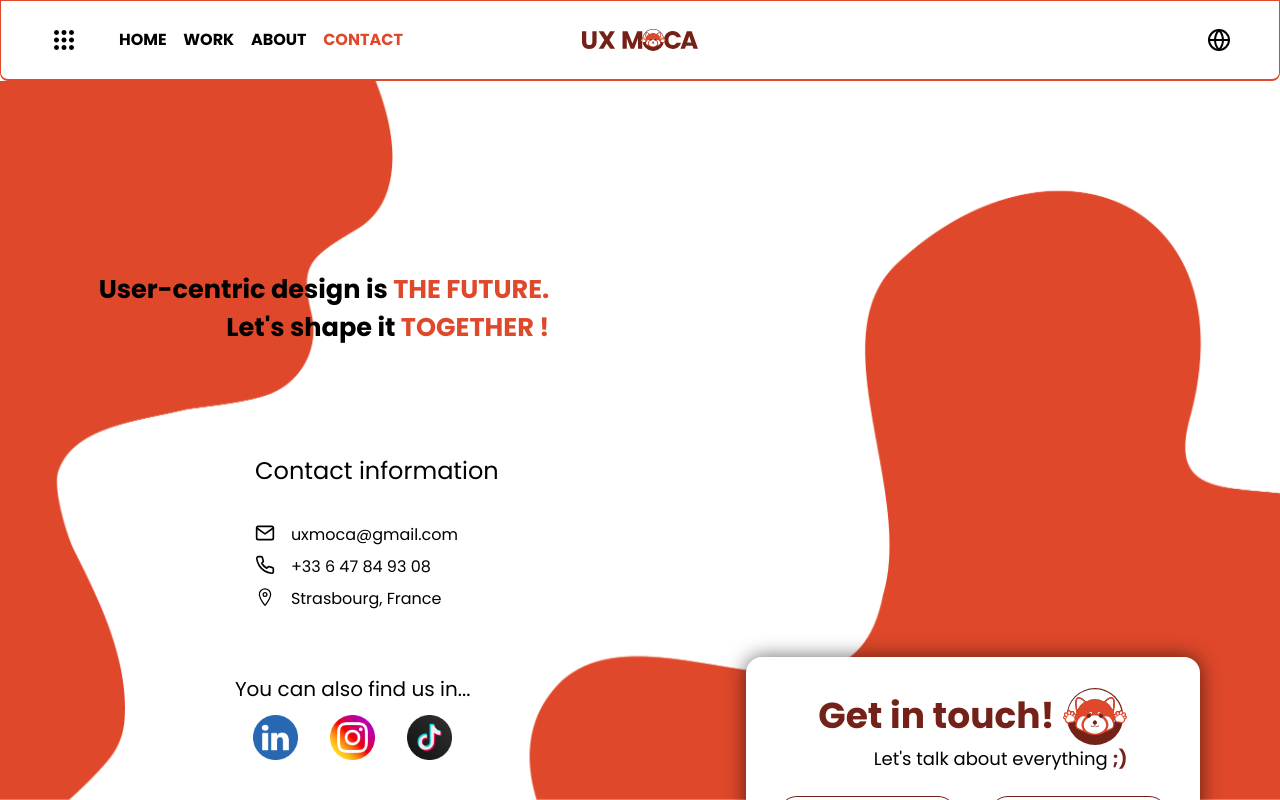
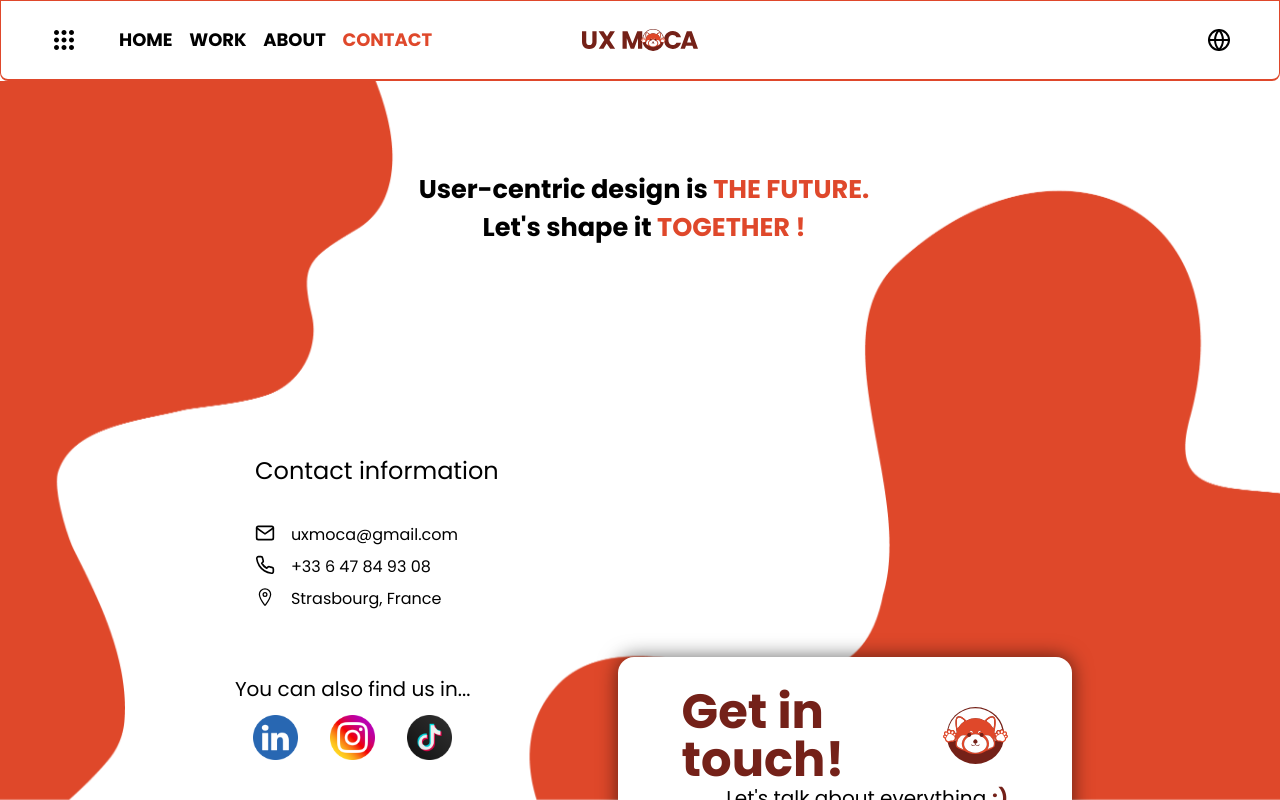
Before and after one commit to Eragon67360/moca-portfolio, a Next.js app: page /en/contact in a window 1280 px wide. Built offline with nearby package versions, Linux system fonts and the light colour scheme.

Commit message:
Fixed sizes

```diff
--- a/app/[locale]/contact/DesktopContact.tsx
+++ b/app/[locale]/contact/DesktopContact.tsx
@@ -53,23 +53,13 @@ function DesktopContact() {
               transition={{ duration: 1 }}
               className="flex justify-center items-center mt-24"
             >
-              <motion.div
-                initial={{ x: 0, textAlign: "center", y: 0 }}
-                animate={{
-                  x: -screenWidth / 4,
-                  textAlign: "right",
-                  y: 100,
-                }}
-                transition={{ duration: 2, delay: 2 }}
-                ref={elementRef}
-                className="text-[2vw] font-bold text-center absolute z-10 mt-[7.81vh] ml-2"
-              >
+              <div className="text-[2vw] font-bold text-center absolute z-10 mt-[7.81vh] ml-2">
                 User-centric design is{" "}
                 <span className="uppercase text-cinnabar">the future.</span>
                 <br />
                 Let&apos;s shape it{" "}
                 <span className="uppercase text-cinnabar">together !</span>
-              </motion.div>
+              </div>
             </motion.div>
 
             <div className="flex">
--- a/components/[locale]/Dropdown.tsx
+++ b/components/[locale]/Dropdown.tsx
@@ -19,7 +19,7 @@ const Dropdown: React.FC<DropdownProps> = ({
         <button
           type="button"
           onClick={() => setIsOpen(!isOpen)}
-          className="bg-secondary text-black border border-falured px-[18px] rounded-full w-full text-left text-xs py-1"
+          className="bg-secondary text-black border border-falured px-[18px] rounded-full w-full text-left text-xs sm:text-sm md:text-base lg:text-lg py-1"
         >
           What do you need?
         </button>
--- a/tailwind.config.ts
+++ b/tailwind.config.ts
@@ -15,7 +15,7 @@ const config: Config = {
       //Phablet
       md: "1024px",
       //Tablet
-      lg: "1440px",
+      lg: "1280px",
       //PC
       xl: "1920px",
       //Large screen
```
